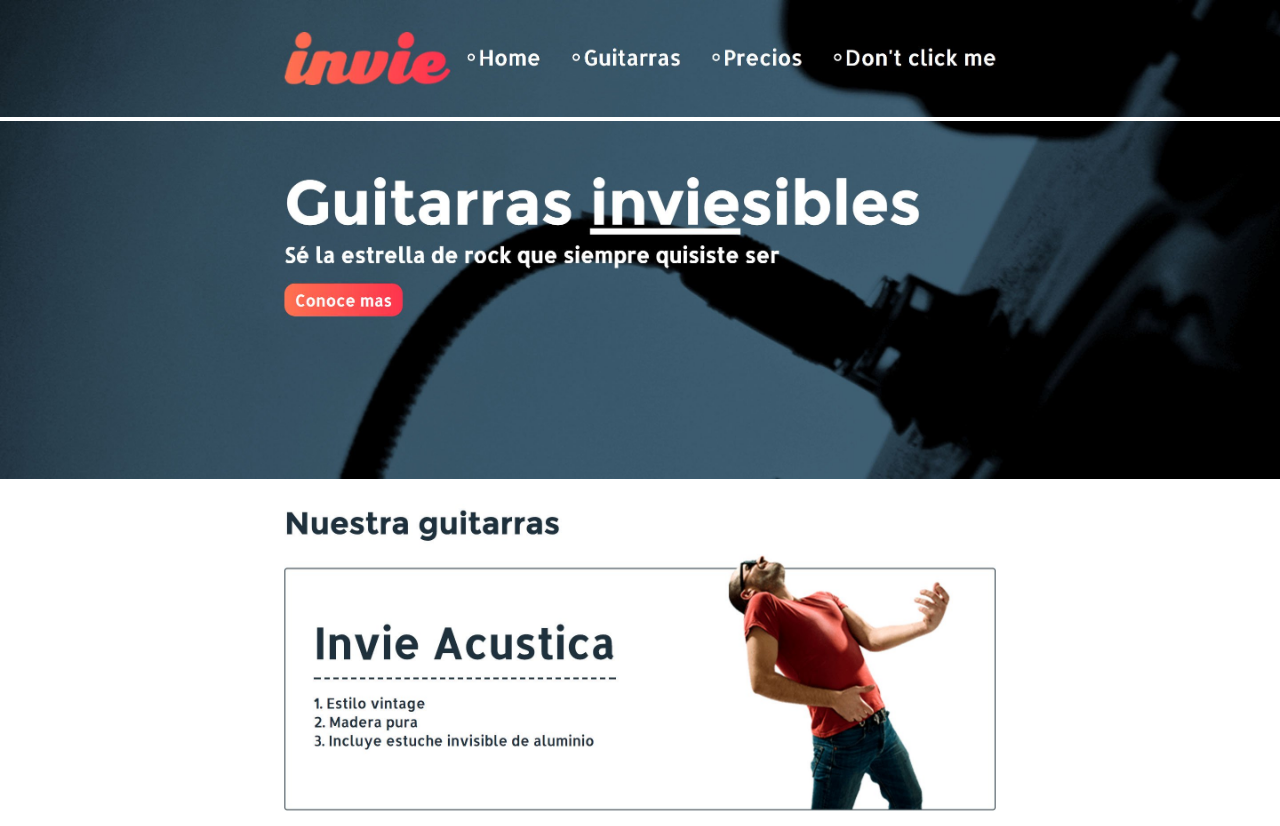
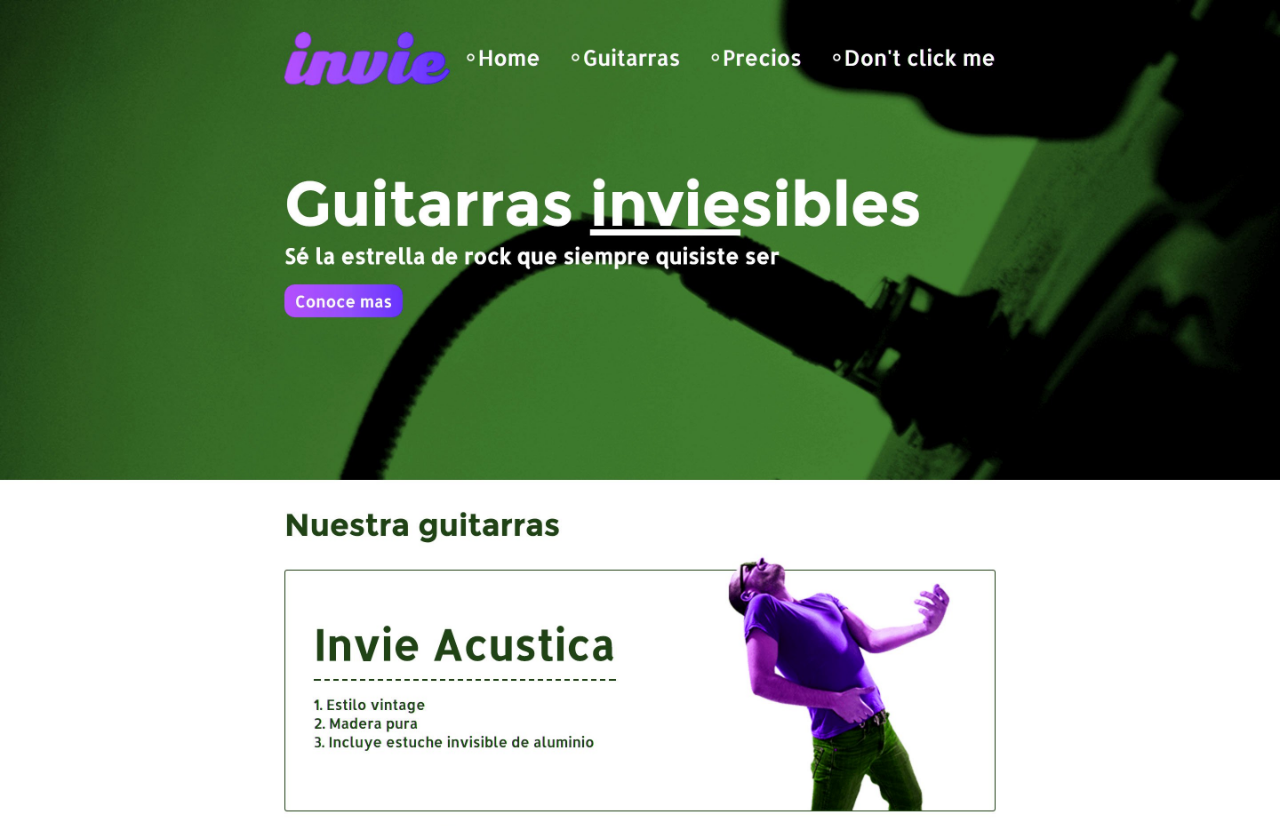
Before and after one commit to BestBollas/invie-github, a plain HTML site: page index.html in a window 1280 px wide. Shown: the top 826 px of the page. Drawn offline with Linux system fonts and the light colour scheme.

Commit message:
nueva versión de de invie - verde

```diff
--- a/index.html
+++ b/index.html
@@ -15,8 +15,6 @@
 	</style>
 </head>
 <body>
-	<img src="header_0fdd3fdf-3dcc-4466-8a28-4cbcc02a2c6e.jpg" alt="">
-	<img src="hero_51f6ca4a-043f-4384-bf2d-0276833261fc.jpg" alt="">
-	<img src="acustica_395abf3a-d46e-4f19-a9cc-ddee140e6597.jpg" alt="">
+	<img src="nueva-version_9f363cfa-19b8-46fa-b494-eb06ed40d34b.jpg" alt="">
 </body>
 </html>
```
Also changed, not shown: nueva-version_9f363cfa-19b8-46fa-b494-eb06ed40d34b.jpg (added).
